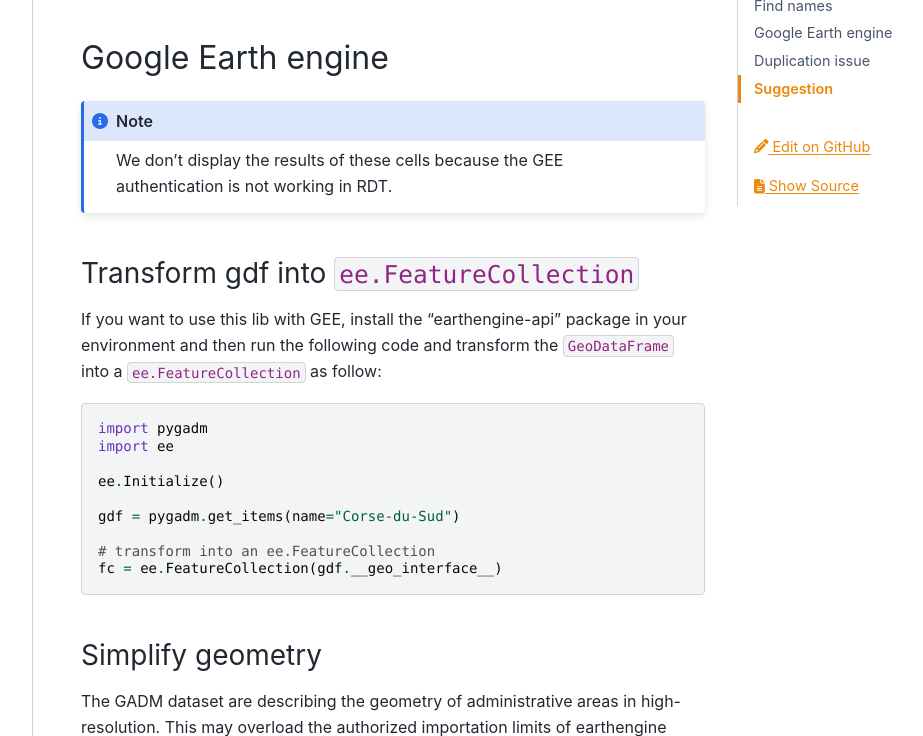
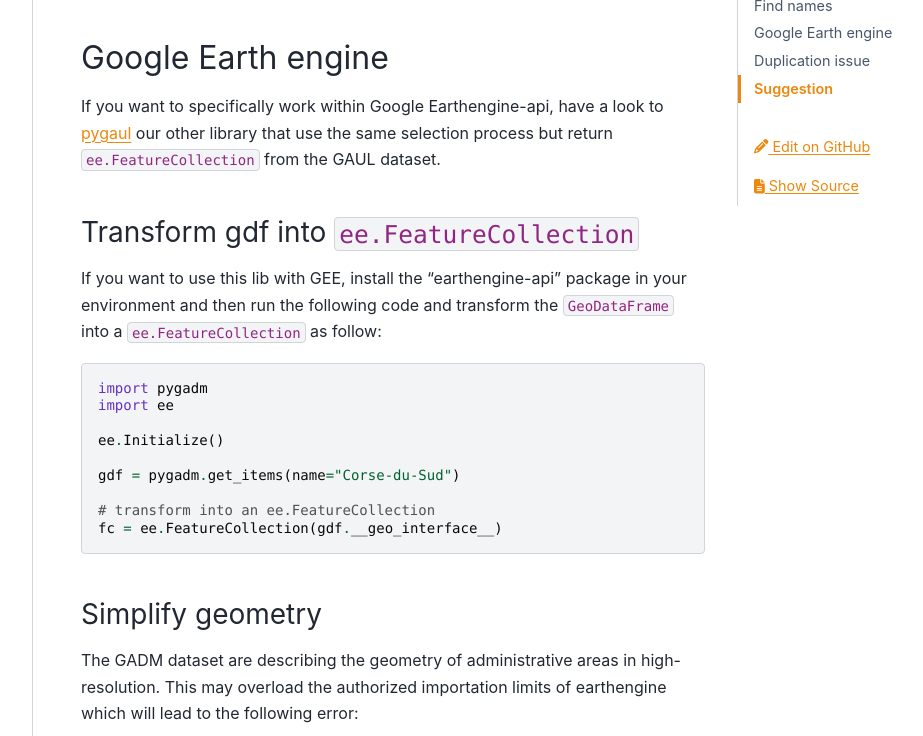
Before and after one commit to 12rambau/pygadm, a Sphinx documentation site: the page built from docs/usage.rst, in a window 1280 px wide and 900 px high, scrolled down 2847 px, cut to the strip 164-900 px from the top of the window. Shown: the whole strip, without its empty margins (287-1210 px from the left). Built offline with Sphinx 7.4.7 and the PyData theme 0.15.4, drawn with Linux system fonts in a browser that asks for light colours; the version number is read from the project's files by our own code; some of the changed text lies outside the part shown.

Commit message:
docs: document the existence of pygaul

```diff
--- a/docs/usage.rst
+++ b/docs/usage.rst
@@ -149,9 +149,7 @@
 Google Earth engine
 -------------------
 
-.. note::
-
-    We don't display the results of these cells because the GEE authentication is not working in RDT.
+If you want to specifically work within Google Earthengine-api, have a look to `pygaul <https://github.com/12rambau/pygaul>`__ our other library that use the same selection process but return ``ee.FeatureCollection`` from the GAUL dataset.
 
 Transform gdf into ``ee.FeatureCollection``
 ^^^^^^^^^^^^^^^^^^^^^^^^^^^^^^^^^^^^^^^^^^^
```
